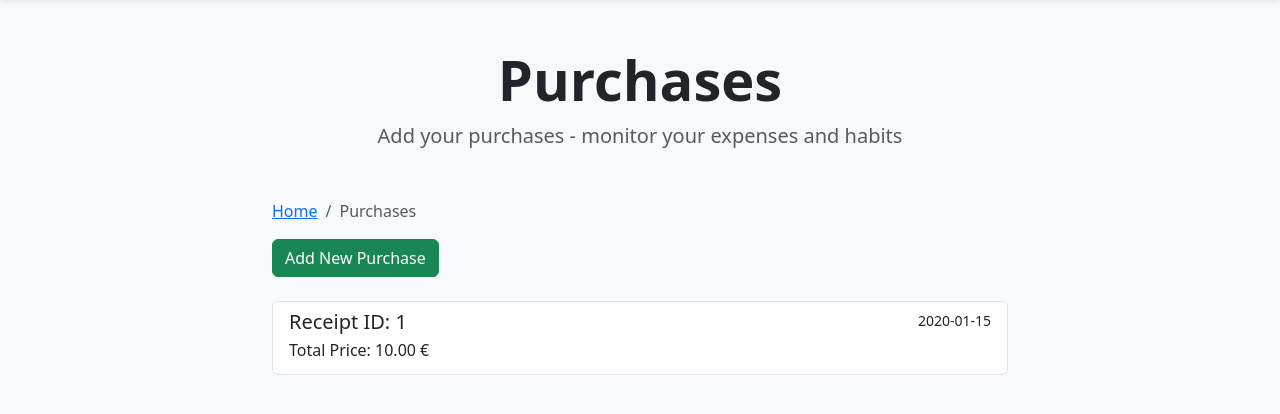
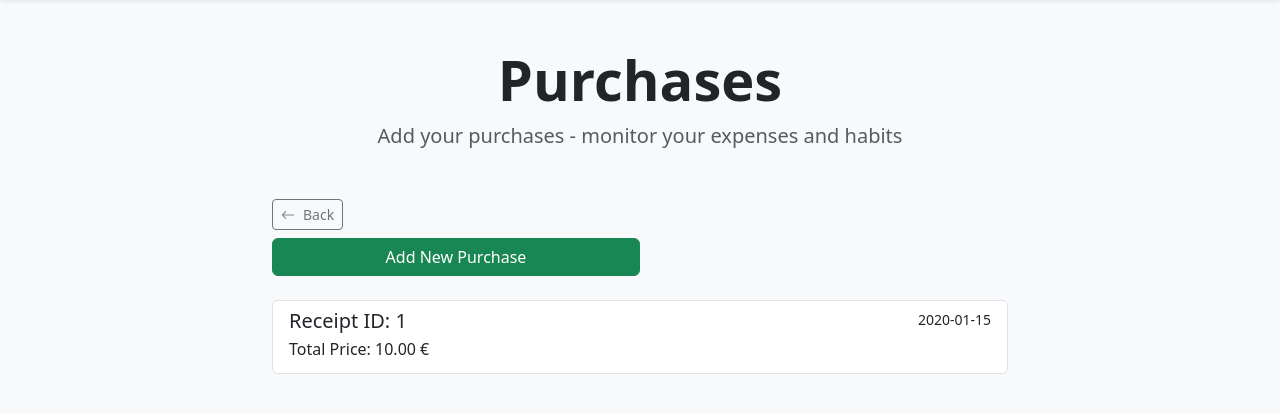
Before and after one commit to daniele-bnm/my_health_app, a Flask app: page /purchases in a window 1280 px wide. Shown: the part 58-472 px from the top of the page. Run offline with Flask 3, Linux system fonts and the light colour scheme; a user stored in the database is signed in; tables that the repository leaves empty hold one stand-in row (values such as "Sample post"); some libraries are stand-ins or nearby versions.

Commit message:
Added back button

```diff
--- a/health_app/templates/app_dir/health.html
+++ b/health_app/templates/app_dir/health.html
@@ -19,9 +19,7 @@
 
 
         <!-- Health Conditions Section -->
-            <button class="btn btn-sm btn-outline-secondary d-flex align-items-center mb-2" onclick="window.history.back()">
-                <i class="bi bi-arrow-left me-2"></i> Back
-            </button>
+            {% include 'back_button.html' %}
             <div class="card shadow-lg border-0">
                 <div class="card-body">
                     <h5 class="card-title mb-4">Your Health Conditions</h5>
--- a/health_app/templates/app_dir/purchases.html
+++ b/health_app/templates/app_dir/purchases.html
@@ -12,19 +12,11 @@
 
         <div class="row justify-content-center">
             <div class="col-lg-8">
-                <!-- Breadcrumb -->
-                <nav aria-label="breadcrumb">
-                    <ol class="breadcrumb">
-                        <li class="breadcrumb-item"><a href="{{ url_for('home_page') }}">Home</a></li>
-                        <li class="breadcrumb-item active" aria-current="page">Purchases</li>
-                    </ol>
-                </nav>
 
-                <!-- Add Purchase Button -->
-                <button class="btn btn-success mb-4" id="addPurchaseBtn">Add New Purchase</button>
+                {% include 'back_button.html' %}
+                <button class="btn btn-success mb-4 w-50" id="addPurchaseBtn">Add New Purchase</button>
 
                 <!-- Past Purchases List -->
-
                 {% for purchase in past_purchases %}
                     <div class="list-group animate__animated animate__fadeInUp">
                         <a href="#" class="list-group-item list-group-item-action"
--- /dev/null
+++ b/health_app/templates/back_button.html
@@ -0,0 +1,3 @@
+<button class="btn btn-sm btn-outline-secondary d-flex align-items-center mb-2" onclick="window.history.back()">
+    <i class="bi bi-arrow-left me-2"></i> Back
+</button>
```
Also changed, not shown: health_app/templates/app_dir/body_composition.html (+1 -6 lines), health_app/templates/app_dir/diet.html (+2 -7 lines), health_app/templates/app_dir/family.html (+1 -6 lines), health_app/templates/app_dir/new_purchase.html (+2 -8 lines), health_app/templates/app_dir/physical_activity.html (+1 -6 lines).
